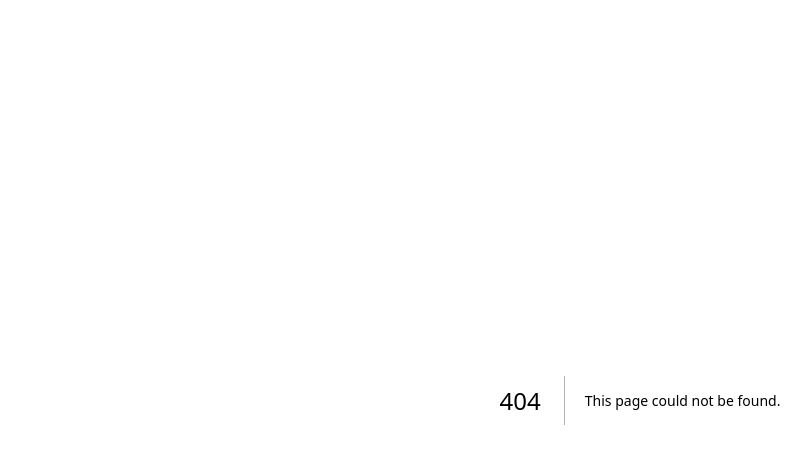
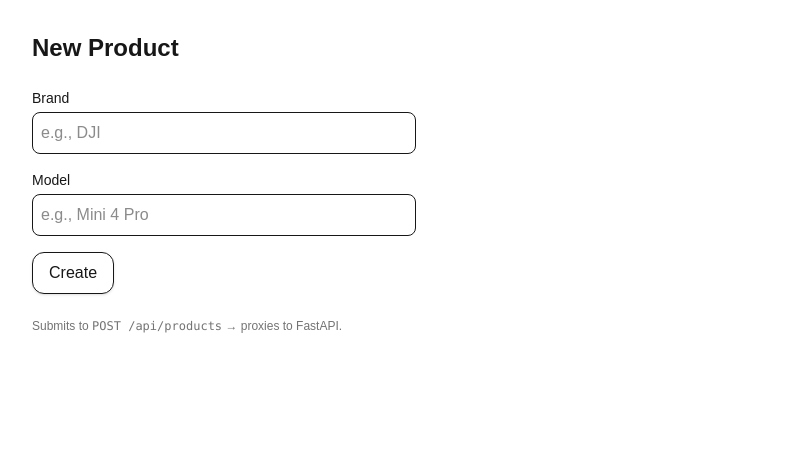
Before and after one commit to azizuclondon/APP, a Next.js app in the folder frontend/: page /products in a window 1280 px wide. Before the commit this address had no page. Shown: the top 464 px of the page, without its empty margins (0-811 px from the left). Built offline with nearby package versions, Linux system fonts and the light colour scheme.

Commit message:
feat(frontend): add products list, create form, and API proxy

```diff
--- /dev/null
+++ b/frontend/src/app/api/products/route.ts
@@ -0,0 +1,61 @@
+// src/app/api/products/route.ts
+import { NextResponse } from "next/server";
+
+// Ensure this runs on the Node runtime and isn't statically cached.
+export const runtime = "nodejs";
+export const dynamic = "force-dynamic";
+
+// Backend base URL: env in staging/prod; localhost in dev.
+const BACKEND =
+  process.env.BACKEND_URL ??
+  process.env.NEXT_PUBLIC_BACKEND_URL ??
+  "http://127.0.0.1:8000";
+
+// GET → proxy to FastAPI GET /products (also useful to sanity-check the route)
+export async function GET() {
+  try {
+    const res = await fetch(`${BACKEND}/products`, {
+      method: "GET",
+      headers: { Accept: "application/json" },
+      cache: "no-store",
+    });
+
+    const data = await res.json().catch(() => ({}));
+    // Log for debugging in your Next.js terminal:
+    console.log("API: GET /api/products → backend status", res.status);
+
+    return NextResponse.json(data, { status: res.status });
+  } catch (err: any) {
+    console.error("API: GET /api/products error:", err?.message ?? err);
+    return NextResponse.json(
+      { detail: err?.message ?? "Proxy error (GET /api/products)" },
+      { status: 500 }
+    );
+  }
+}
+
+// POST → proxy to FastAPI POST /products
+export async function POST(req: Request) {
+  console.log("API: POST /api/products hit");
+  try {
+    const body = await req.json(); // expects { brand, model }
+    console.log("API: body =", body);
+
+    const res = await fetch(`${BACKEND}/products`, {
+      method: "POST",
+      headers: { "Content-Type": "application/json", Accept: "application/json" },
+      body: JSON.stringify(body),
+    });
+
+    const data = await res.json().catch(() => ({}));
+    console.log("API: POST /api/products → backend status", res.status);
+
+    return NextResponse.json(data, { status: res.status });
+  } catch (err: any) {
+    console.error("API: POST /api/products error:", err?.message ?? err);
+    return NextResponse.json(
+      { detail: err?.message ?? "Proxy error (POST /api/products)" },
+      { status: 500 }
+    );
+  }
+}
--- /dev/null
+++ b/frontend/src/app/products/new/page.tsx
@@ -0,0 +1,88 @@
+// src/app/products/new/page.tsx
+"use client";
+
+import { useState } from "react";
+import { useRouter } from "next/navigation";
+
+export default function NewProductPage() {
+  const router = useRouter();
+  const [brand, setBrand] = useState("");
+  const [model, setModel] = useState("");
+  const [error, setError] = useState<string | null>(null);
+  const [busy, setBusy] = useState(false);
+
+  async function handleSubmit(e: React.FormEvent) {
+    e.preventDefault();
+    setError(null);
+    setBusy(true);
+
+    try {
+      // Same-origin call to your Next.js API proxy
+      const res = await fetch("/api/products", {
+        method: "POST",
+        headers: { "Content-Type": "application/json" },
+        body: JSON.stringify({ brand, model }),
+      });
+
+      if (res.status === 201) {
+        // success → go back to list
+        router.push("/products");
+        router.refresh();
+        return;
+      }
+
+      const data = await res.json().catch(() => ({}));
+      setError(data?.detail ?? `Failed: ${res.status} ${res.statusText}`);
+    } catch (err: any) {
+      setError(err?.message ?? "Network error");
+    } finally {
+      setBusy(false);
+    }
+  }
+
+  return (
+    <main className="p-8 max-w-md space-y-6">
+      <h1 className="text-2xl font-semibold">New Product</h1>
+
+      <form onSubmit={handleSubmit} className="space-y-4">
+        <div>
+          <label className="block text-sm mb-1">Brand</label>
+          <input
+            className="w-full border rounded-lg p-2"
+            value={brand}
+            onChange={(e) => setBrand(e.target.value)}
+            placeholder="e.g., DJI"
+            required
+            maxLength={255}
+          />
+        </div>
+
+        <div>
+          <label className="block text-sm mb-1">Model</label>
+          <input
+            className="w-full border rounded-lg p-2"
+            value={model}
+            onChange={(e) => setModel(e.target.value)}
+            placeholder="e.g., Mini 4 Pro"
+            required
+            maxLength={255}
+          />
+        </div>
+
+        <button
+          type="submit"
+          disabled={busy}
+          className="px-4 py-2 rounded-xl border shadow-sm"
+        >
+          {busy ? "Saving..." : "Create"}
+        </button>
+
+        {error && <p className="text-sm text-red-600 mt-2">{error}</p>}
+      </form>
+
+      <p className="text-xs opacity-60">
+        Submits to <code>POST /api/products</code> → proxies to FastAPI.
+      </p>
+    </main>
+  );
+}
--- /dev/null
+++ b/frontend/src/app/products/page.tsx
@@ -0,0 +1,88 @@
+// src/app/products/new/page.tsx
+"use client";
+
+import { useState } from "react";
+import { useRouter } from "next/navigation";
+
+export default function NewProductPage() {
+  const router = useRouter();
+  const [brand, setBrand] = useState("");
+  const [model, setModel] = useState("");
+  const [error, setError] = useState<string | null>(null);
+  const [busy, setBusy] = useState(false);
+
+  async function handleSubmit(e: React.FormEvent) {
+    e.preventDefault();
+    setError(null);
+    setBusy(true);
+
+    try {
+      // Same-origin call to your Next.js API proxy
+      const res = await fetch("/api/products", {
+        method: "POST",
+        headers: { "Content-Type": "application/json" },
+        body: JSON.stringify({ brand, model }),
+      });
+
+      if (res.status === 201) {
+        // success → go back to list
+        router.push("/products");
+        router.refresh();
+        return;
+      }
+
+      const data = await res.json().catch(() => ({}));
+      setError(data?.detail ?? `Failed: ${res.status} ${res.statusText}`);
+    } catch (err: any) {
+      setError(err?.message ?? "Network error");
+    } finally {
+      setBusy(false);
+    }
+  }
+
+  return (
+    <main className="p-8 max-w-md space-y-6">
+      <h1 className="text-2xl font-semibold">New Product</h1>
+
+      <form onSubmit={handleSubmit} className="space-y-4">
+        <div>
+          <label className="block text-sm mb-1">Brand</label>
+          <input
+            className="w-full border rounded-lg p-2"
+            value={brand}
+            onChange={(e) => setBrand(e.target.value)}
+            placeholder="e.g., DJI"
+            required
+            maxLength={255}
+          />
+        </div>
+
+        <div>
+          <label className="block text-sm mb-1">Model</label>
+          <input
+            className="w-full border rounded-lg p-2"
+            value={model}
+            onChange={(e) => setModel(e.target.value)}
+            placeholder="e.g., Mini 4 Pro"
+            required
+            maxLength={255}
+          />
+        </div>
+
+        <button
+          type="submit"
+          disabled={busy}
+          className="px-4 py-2 rounded-xl border shadow-sm"
+        >
+          {busy ? "Saving..." : "Create"}
+        </button>
+
+        {error && <p className="text-sm text-red-600 mt-2">{error}</p>}
+      </form>
+
+      <p className="text-xs opacity-60">
+        Submits to <code>POST /api/products</code> → proxies to FastAPI.
+      </p>
+    </main>
+  );
+}
```
